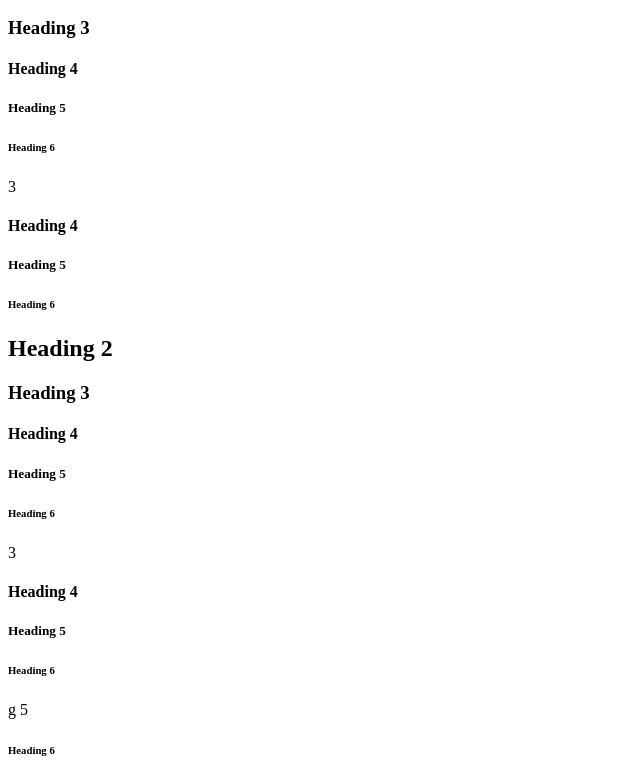
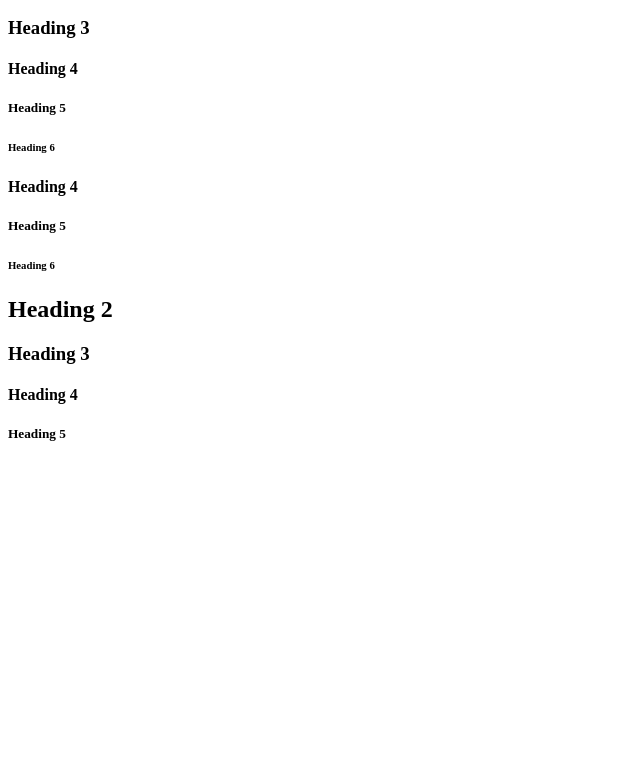
Before and after one commit to rezkyekaputra/bebekfun.github.io, a plain HTML site: page index.html in a window 1280 px wide. Shown: the part 259-1040 px from the top of the page, without its empty margins (0-640 px from the left). After the commit the page ends 800 px from the top, so only its background shows below. Drawn offline with Linux system fonts and the light colour scheme.

Commit message:
Update index.html

```diff
--- a/index.html
+++ b/index.html
@@ -18,7 +18,6 @@
 </body>
 </html>
 
- 3</h3>
 <h4>Heading 4</h4>
 <h5>Heading 5</h5>
 <h6>Heading 6</h6>
@@ -26,21 +25,6 @@
 <h3>Heading 3</h3>
 <h4>Heading 4</h4>
 <h5>Heading 5</h5>
-<h6>Heading 6</h6>
 
 </body>
 </html>
-
- 3</h3>
-<h4>Heading 4</h4>
-<h5>Heading 5</h5>
-<h6>Heading 6</h6>
-
-</body>
-</html>
-
-g 5</h5>
-<h6>Heading 6</h6>
-
-</body>
-</html>
```
